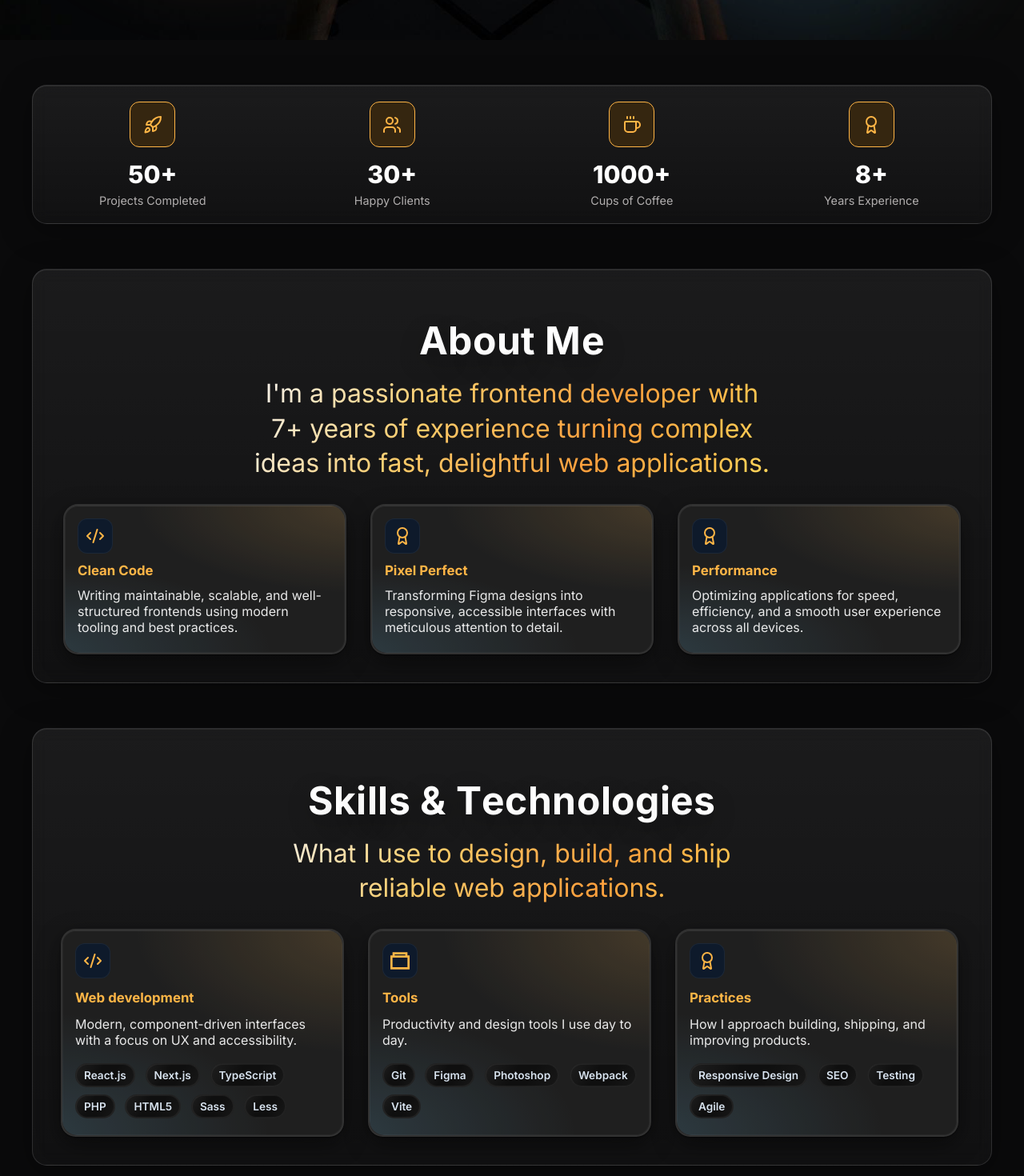
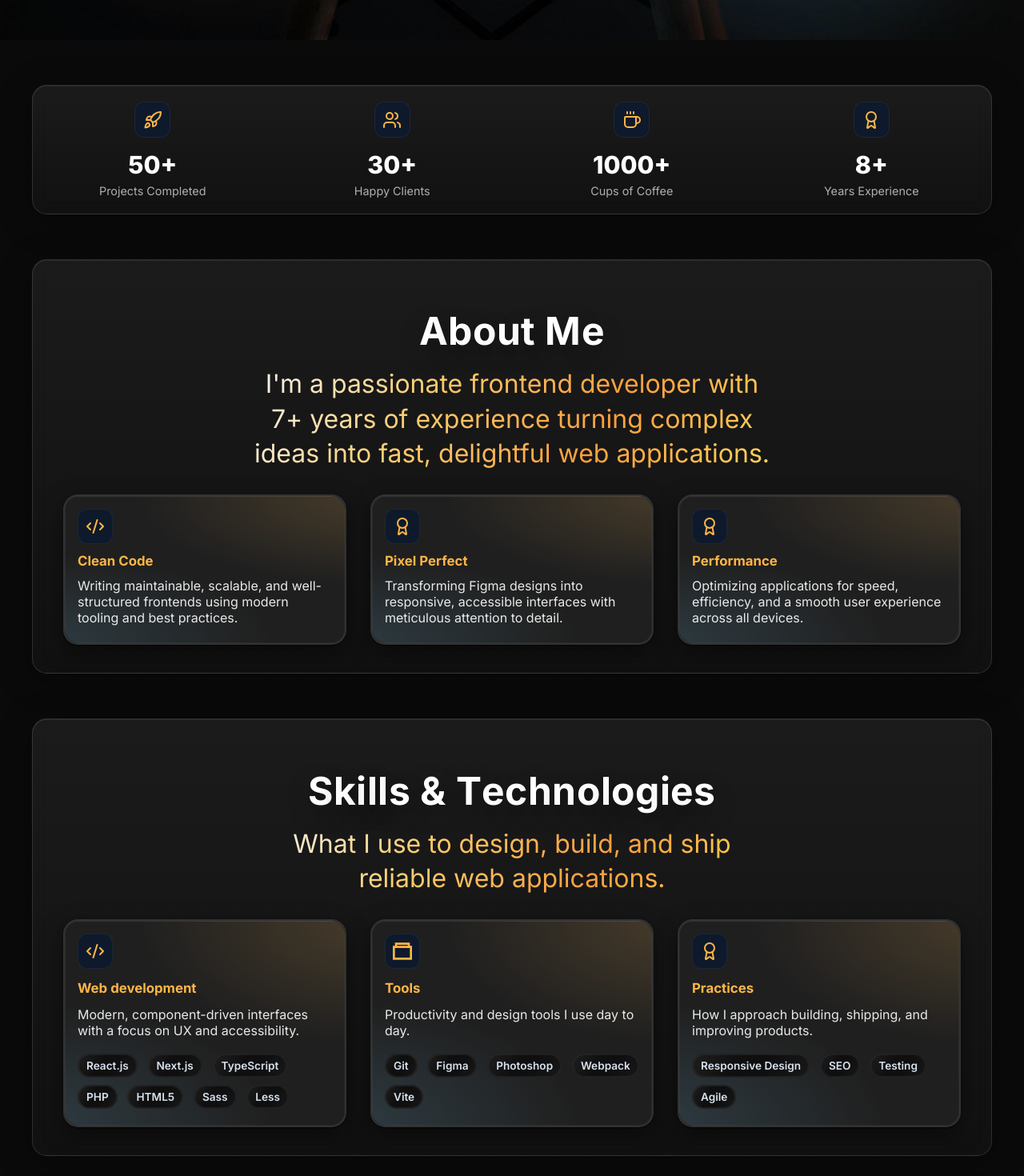
Before and after one commit to andreinemeti/portfolio-refactor, a Next.js app: page / in a window 1280 px wide. Shown: the part 480-1950 px from the top of the page at 80% size. Built offline with nearby package versions, Linux system fonts and the light colour scheme.

Commit message:
css fixes

```diff
--- a/app/styles/base/base.scss
+++ b/app/styles/base/base.scss
@@ -39,6 +39,8 @@ a {
     color: inherit;
     text-decoration: none;
 }
+
+
 
 h2 {
     color: #fff;
--- a/app/styles/components/_stats-strip.scss
+++ b/app/styles/components/_stats-strip.scss
@@ -17,15 +17,15 @@
   }
 
   &__icon-wrap {
-    width: 55px;
-    height: 55px;
+    width: 45px;
+    height: 45px;
     border-radius: 12px;
     margin-bottom: 1rem;
     display: flex;
     align-items: center;
     justify-content: center;
-   background: #352610;
-   border:1px solid $accentColor;
+       background: #0e1a2b;
+    box-shadow: inset 0 0 0 1px rgba(255, 255, 255, 0.06);
   }
 
   .icon {
--- a/app/styles/components/skills.scss
+++ b/app/styles/components/skills.scss
@@ -1,7 +1,7 @@
 .skills {
-&__grid {
-  display:flex;
-  flex-wrap:wrap;
-
+  &__grid {
+    display: flex;
+    flex-wrap: wrap;
+    justify-content: center;
+  }
 }
-}
--- a/app/styles/components/testimonials.scss
+++ b/app/styles/components/testimonials.scss
@@ -26,7 +26,7 @@
 
   &__quote {
     font-size: 0.95rem;
-    color: rgba(231, 227, 227, 0.9);
+
     font-style: italic;
     line-height: 1.6;
     margin-bottom: 1.25rem;
@@ -64,3 +64,28 @@
     grid-template-columns: 1fr;
   }
 }
+
+
+
+.testimonials__card {
+  border-radius: 18px;
+  background: radial-gradient(circle at top left, #181820, #0b0b11);
+  border: 1px solid rgba(255, 255, 255, 0.06);
+  padding: 1.75rem 1.5rem 1.5rem;
+  transform-style: preserve-3d;
+}
+
+/* subtle highlight on the top edge (optional) */
+.testimonials__card::before {
+  content: '';
+  position: absolute;
+  inset: 0;
+  border-radius: inherit;
+  background: linear-gradient(
+    to bottom,
+    rgba(255, 255, 255, 0.06),
+    transparent 40%
+  );
+  pointer-events: none;
+  mix-blend-mode: screen;
+}
--- a/app/styles/media-queries.scss
+++ b/app/styles/media-queries.scss
@@ -1,7 +1,11 @@
 @use './variables' as *;
 
 
-
+@media all and (min-width:1920px) {
+    .container {
+            max-width: 1400px;
+    }
+}
 @media all and (max-width:1200px) {
     .container {
         max-width: calc(100vw - 100px);
--- a/views/home/HomeView.tsx
+++ b/views/home/HomeView.tsx
@@ -85,22 +85,22 @@ export default function HomeView({ projects, featured }: Props) {
       <HighlightsStrip
         items={[
           {
-            icon: <RocketIcon className="icon" size={50} />,
+            icon: <RocketIcon className="icon" size={45} />,
             value: '50+',
             label: 'Projects Completed',
           },
           {
-            icon: <UsersIcon className="icon" size={50} />,
+            icon: <UsersIcon className="icon" size={45} />,
             value: '30+',
             label: 'Happy Clients',
           },
           {
-            icon: <CoffeeCupIcon className="icon" size={50} />,
+            icon: <CoffeeCupIcon className="icon" size={45} />,
             value: '1000+',
             label: 'Cups of Coffee',
           },
           {
-            icon: <BadgeIcon className="icon" size={50} />,
+            icon: <BadgeIcon className="icon" size={45} />,
             value: '8+',
             label: 'Years Experience',
           },
@@ -375,7 +375,7 @@ export default function HomeView({ projects, featured }: Props) {
               <img height="25" src="/images/fiverr.png"></img>
               <div className="testimonials__name">Fiverr client</div>
               <div className="testimonials__role">Founder</div>
-              <div className="testimonials__company">Startup Co.</div>
+              <div className="testimonials__company">Startup Founder</div>
             </div>
           </article>
           </MagneticItem>
```
